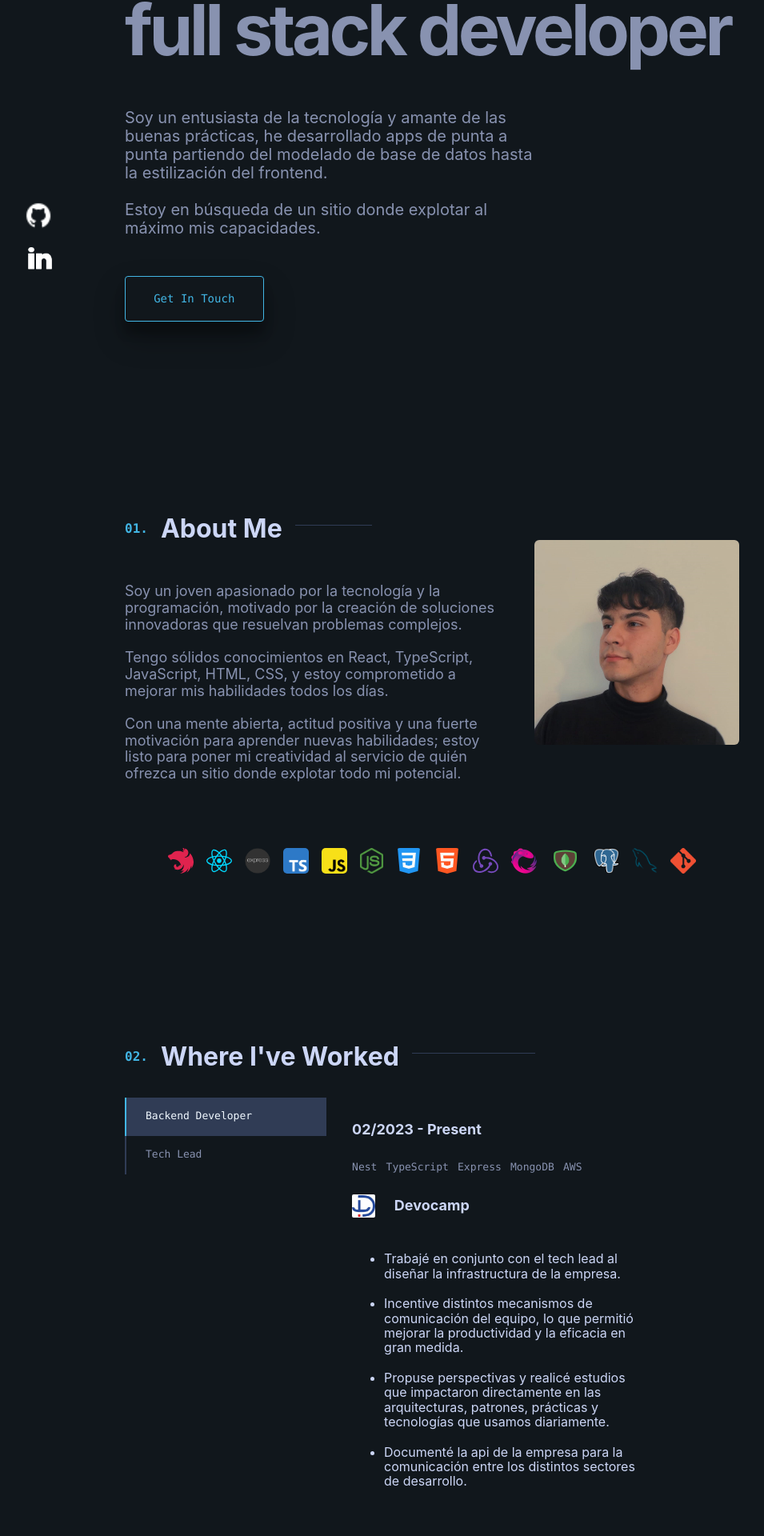
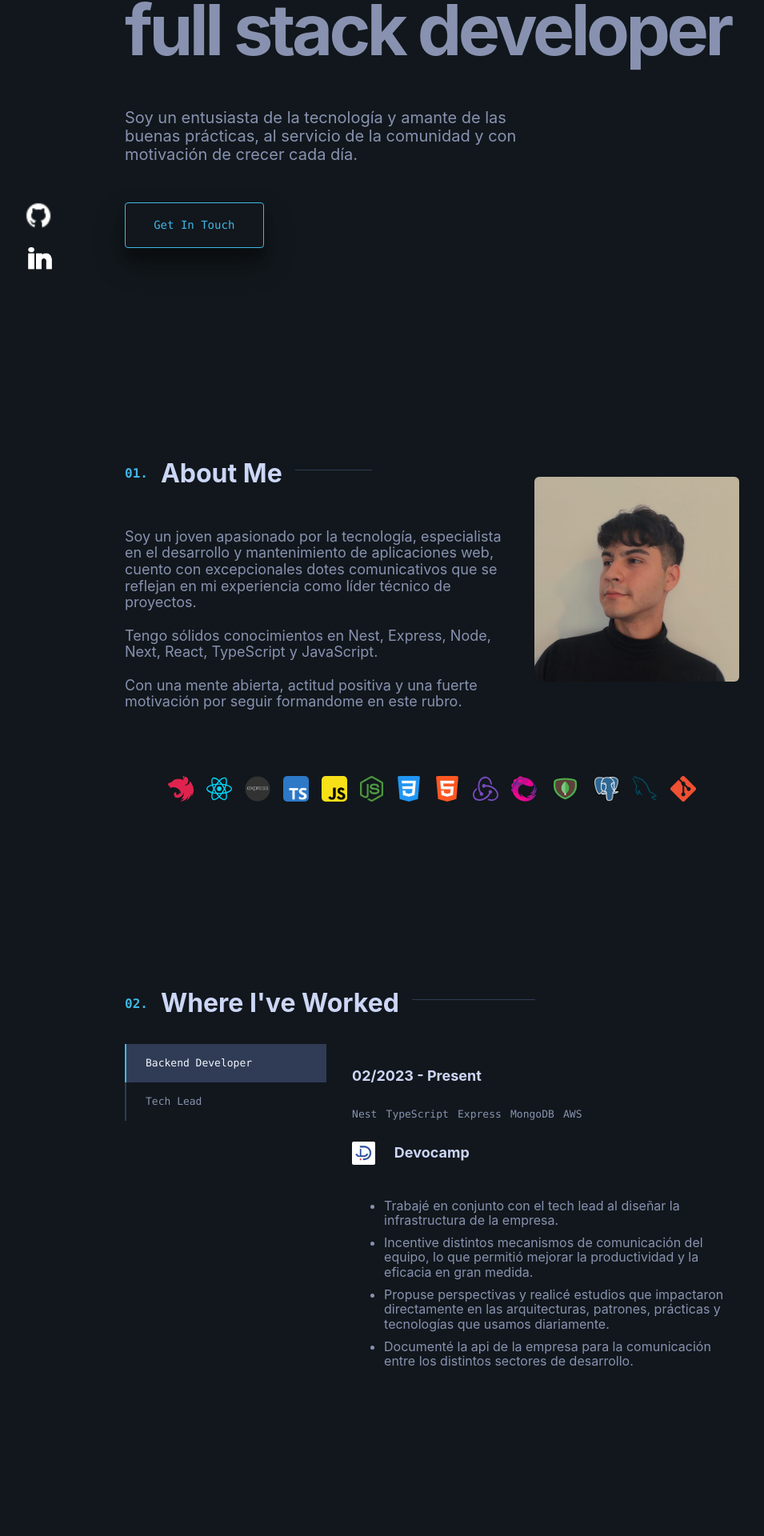
Before and after one commit to TomasAlcaraz/portfolio, a React (Vite) app: page / in a window 1280 px wide. Shown: the part 413-2333 px from the top of the page at 80% size, without its empty margins (100-1055 px from the left). Built offline with nearby package versions, Linux system fonts and the light colour scheme.

Commit message:
arreglos

```diff
--- a/src/components/Nav.jsx
+++ b/src/components/Nav.jsx
@@ -1,7 +1,7 @@
 import React, { useEffect, useRef, useState } from "react";
 import styled from "styled-components";
 import theme from "../styles/theme";
-import logo from "../assets/logo-taa-2.png";
+import logo from "../assets/vibe-icon.png";
 import StyledButtonResume from "../styles/button";
 import "./Nav.css";
 import { NavLink } from "react-router-dom";
@@ -36,12 +36,7 @@ export default function Nav() {
   return (
     <div style={{ display: "flex", justifyContent: "center" }}>
       <StyledNav>
-        <StyledResume
-          to="https://drive.google.com/file/d/1eZqOJBIQxqnRNx6pK-JObJJwUl69bdgB/view?usp=sharing"
-          target="_blank"
-        >
-          <StyledButton>CV</StyledButton>
-        </StyledResume>
+        <img src={logo} style={{ width: "2rem", height: "2rem" }} />
         <StyledNavList active={active}>
           {["About", "Experience", "Projects", "Contact"].map((e, i) => {
             return (
@@ -50,6 +45,12 @@ export default function Nav() {
               </StyledNavItem>
             );
           })}
+          <StyledResume
+            to="https://drive.google.com/file/d/1eZqOJBIQxqnRNx6pK-JObJJwUl69bdgB/view?usp=sharing"
+            target="_blank"
+          >
+            <StyledButton>CV</StyledButton>
+          </StyledResume>
         </StyledNavList>
         <StyledHamburger
           className={`icon nav-icon-5 ${active ? "open active" : ""}`}
@@ -103,7 +104,6 @@ const StyledResume = styled(NavLink)`
   display: flex;
   align-items: center;
   text-decoration: none;
-  padding-left: 2.4rem;
   StyledButtonResume {
     border: none;
   }
--- a/src/components/models/SectionExperience.jsx
+++ b/src/components/models/SectionExperience.jsx
@@ -46,12 +46,11 @@ const StyledExperienceBox = styled.div`
 const StyledExperienceList = styled.ul`
   display: flex;
   flex-direction: column;
-  max-width: 20rem;
-  color: ${theme.colors.grey};
-  /* font-family: ${theme.fonts.Calibre}; */
+  max-width: 30rem;
+  color: ${theme.colors.darkGrey};
   font-family: ${theme.fonts.Calibre};
   font-size: ${theme.fontSizes.md};
-  gap: 1.2rem;
+  gap: 0.6rem;
 `;
 
 const StyledExperienceContent = styled.div`
--- a/src/components/sections/About.jsx
+++ b/src/components/sections/About.jsx
@@ -12,18 +12,13 @@ export default function About() {
       <div>
         <Title text="About Me" number={1} />
         <p>
-          Soy un joven apasionado por la tecnología y la programación, motivado
-          por la creación de soluciones innovadoras que resuelvan problemas
-          complejos.
+          Soy un joven apasionado por la tecnología, especialista en el desarrollo y mantenimiento de aplicaciones web, cuento con excepcionales dotes comunicativos que se reflejan en mi experiencia como líder técnico de proyectos.
           <br />
           <br />
-          Tengo sólidos conocimientos en React, TypeScript, JavaScript, HTML,
-          CSS, y estoy comprometido a mejorar mis habilidades todos los días.
+          Tengo sólidos conocimientos en Nest, Express, Node, Next, React, TypeScript y JavaScript.
           <br />
           <br />
-          Con una mente abierta, actitud positiva y una fuerte motivación para
-          aprender nuevas habilidades; estoy listo para poner mi creatividad al
-          servicio de quién ofrezca un sitio donde explotar todo mi potencial.
+          Con una mente abierta, actitud positiva y una fuerte motivación por seguir formandome en este rubro.
         </p>
       </div>
       <CenterContainer
@@ -48,7 +43,7 @@ const StyledAbout = styled.div`
   justify-content: center;
   align-items: center;
   gap: 2rem;
-  padding-top: 20%;
+  padding-top: 23%;
   font-family: ${theme.fonts.SFMono};
   p {
     font-family: ${theme.fonts.Calibre};
--- a/src/components/sections/Experiencie.jsx
+++ b/src/components/sections/Experiencie.jsx
@@ -49,7 +49,7 @@ export default function Experience() {
 }
 
 const StyledExperience = styled.div`
-  padding-top: 15%;
+  padding-top: 18%;
   @media (max-width: 769px) {
     padding-top: 30%;
   }
--- a/src/components/sections/Header.jsx
+++ b/src/components/sections/Header.jsx
@@ -14,12 +14,8 @@ export default function Header() {
       </StyledCoreTitle>
 
       <StyledAboutText>
-        Soy un entusiasta de la tecnología y amante de las buenas prácticas, he
-        desarrollado apps de punta a punta partiendo del modelado de base de
-        datos hasta la estilización del frontend.
+        Soy un entusiasta de la tecnología y amante de las buenas prácticas, al servicio de la comunidad y con motivación de crecer cada día.
         <br />
-        <br />
-        Estoy en búsqueda de un sitio donde explotar al máximo mis capacidades.
       </StyledAboutText>
       <div style={{ height: "3rem" }}>
         <Transition
```
Also changed, not shown: src/assets/devocamp.jpg.
